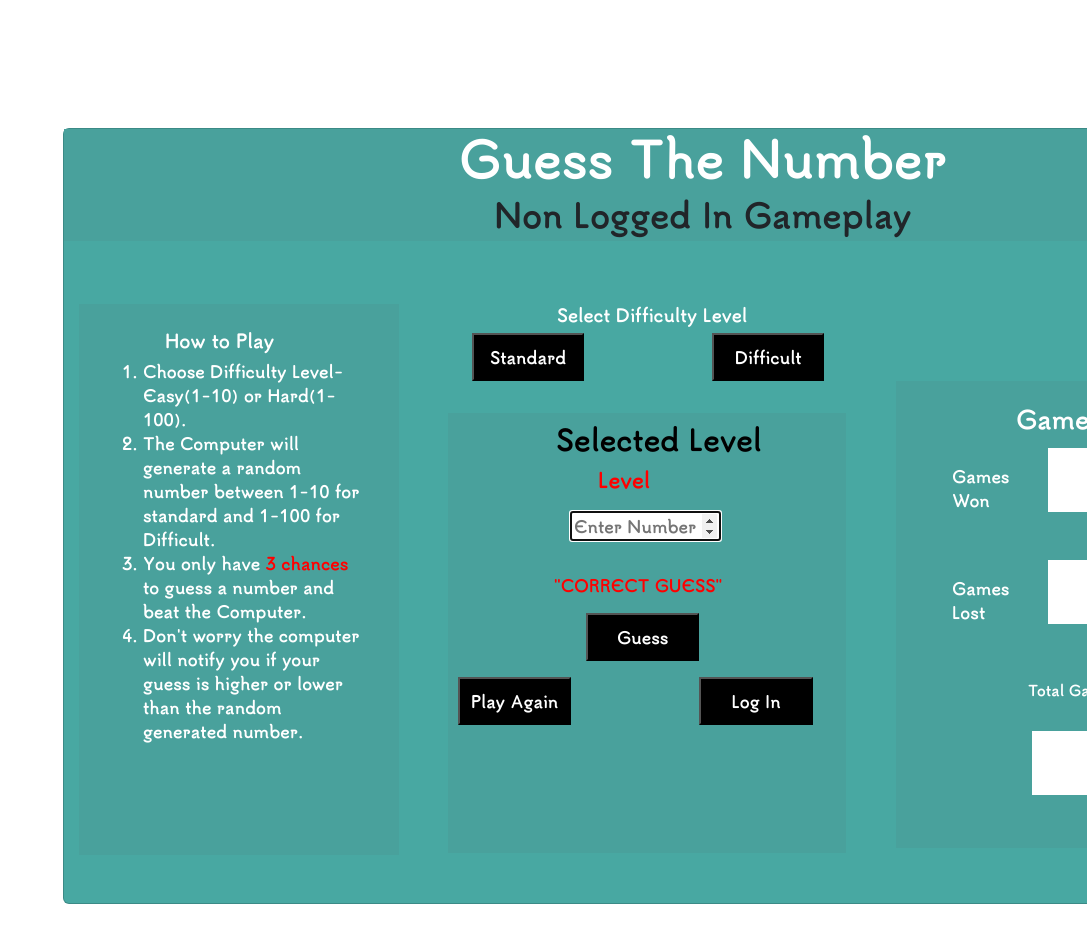
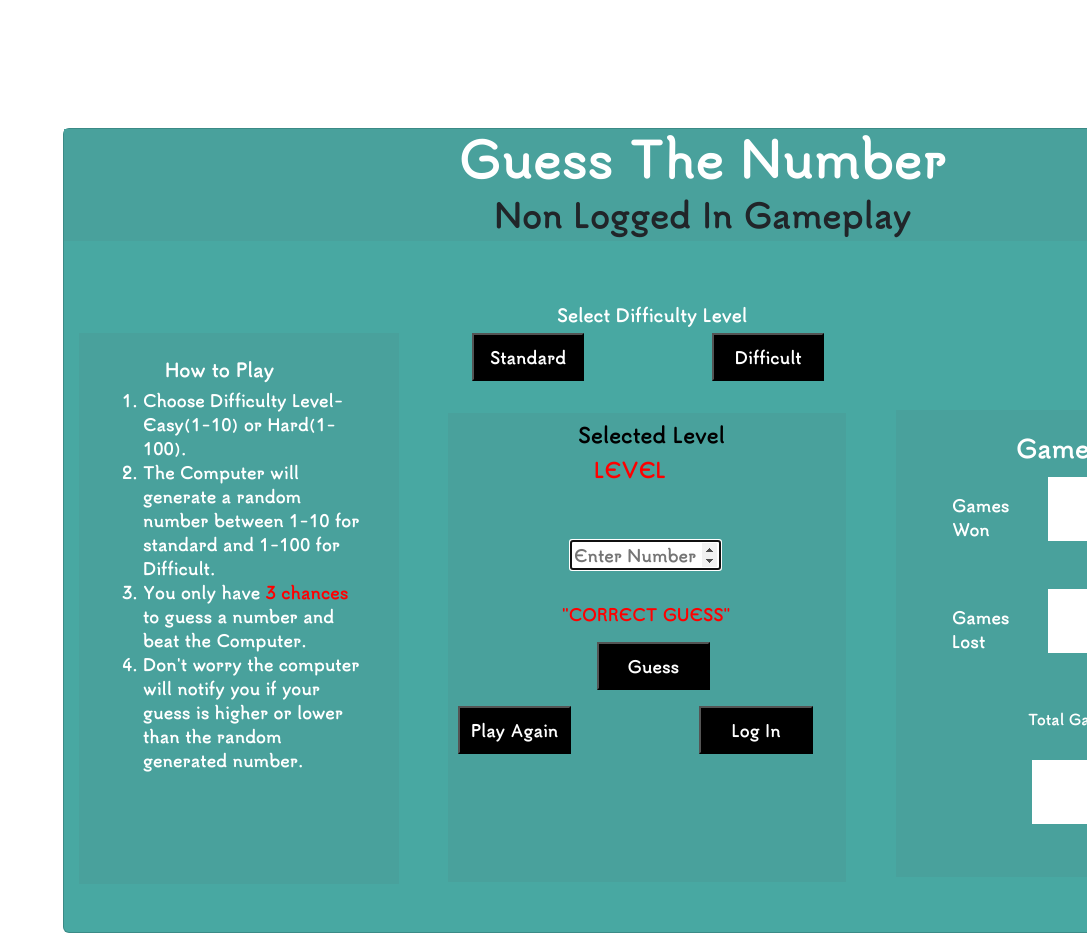
Before and after one commit to AndrewIMLEx/Learning-Project, a React app: page / in a window 1280 px wide. Shown: the top 933 px of the page, without its empty margins (193-1280 px from the left). Before the commit the page ends 904 px from the top, so only its background shows below. Built offline with nearby package versions, Linux system fonts and the light colour scheme.

Commit message:
change output caps

```diff
--- a/src/Homepage/Levels.jsx
+++ b/src/Homepage/Levels.jsx
@@ -4,7 +4,7 @@ class Levels extends React.Component{
     constructor(props) {
         super(props);
         this.state = {
-            levelSelected: "Level",
+            levelSelected: "LEVEL",
             input: "",
             tooHightooLow: "",
             trackSelection: [],
@@ -17,11 +17,11 @@ class Levels extends React.Component{
         this.difficult = this.difficult.bind(this);
     }
     standard(){
-        this.setState({levelSelected:'Standard'});
+        this.setState({levelSelected:'STANDARD'});
         this.standardNum = Math.floor(Math.random() *10) + 1 + ""
     }
     difficult(){
-        this.setState({levelSelected:'Difficult'});
+        this.setState({levelSelected:'DIFFICULT'});
         this.difficultNum = Math.floor(Math.random() *100) + 1 + ""
     }
     componentDidMount(){
@@ -68,12 +68,14 @@ render(){
         <button id="difficult" onClick ={this.difficult}>Difficult</button>
         </div>
         <div className="levelCard">
-        <h3 style={{color: "black"}}>Selected Level</h3>
-        <p style={{color: "red",fontSize: 20,marginLeft:'7em'}}>{ this.state.levelSelected }</p>
+        <h3 style={{color: "black",fontSize: '20px',marginLeft: '6em'}}>Selected Level</h3>
+        <p style={{color: "red",fontSize: 20,marginLeft:'6.8em'}}>{ this.state.levelSelected }</p>
+        &nbsp;
         <form id = "LevelForm">
             <input style={{float:'center'}} id = "Levelsinput" placeholder="Enter Number Here" type="number" ref={(input) => {this.guessNumber = input;}}/>
         </form>
-        <p style={{color: "red",marginLeft:'6em'}}>"CORRECT GUESS"{this.tooHightooLow}</p>
+        <p style={{color: "red",marginLeft:'6.5em'}}>"CORRECT GUESS"{this.tooHightooLow}</p>
+        &nbsp;&nbsp;
         <button onClick={this.clickedbuttonGuess}  id="guess" type = "submit">Guess</button>
         &nbsp;
         <div className="playButtons">
```
